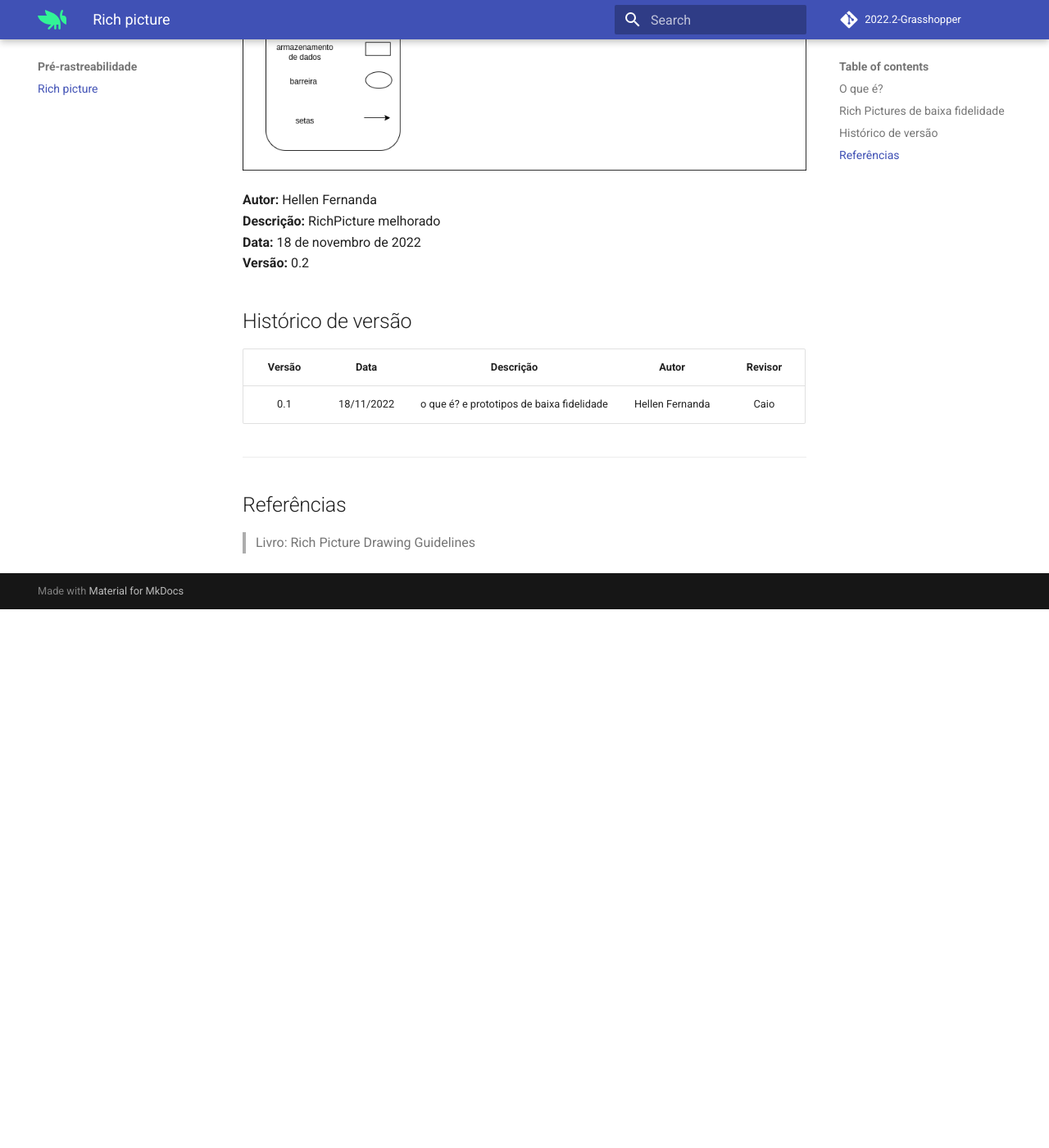
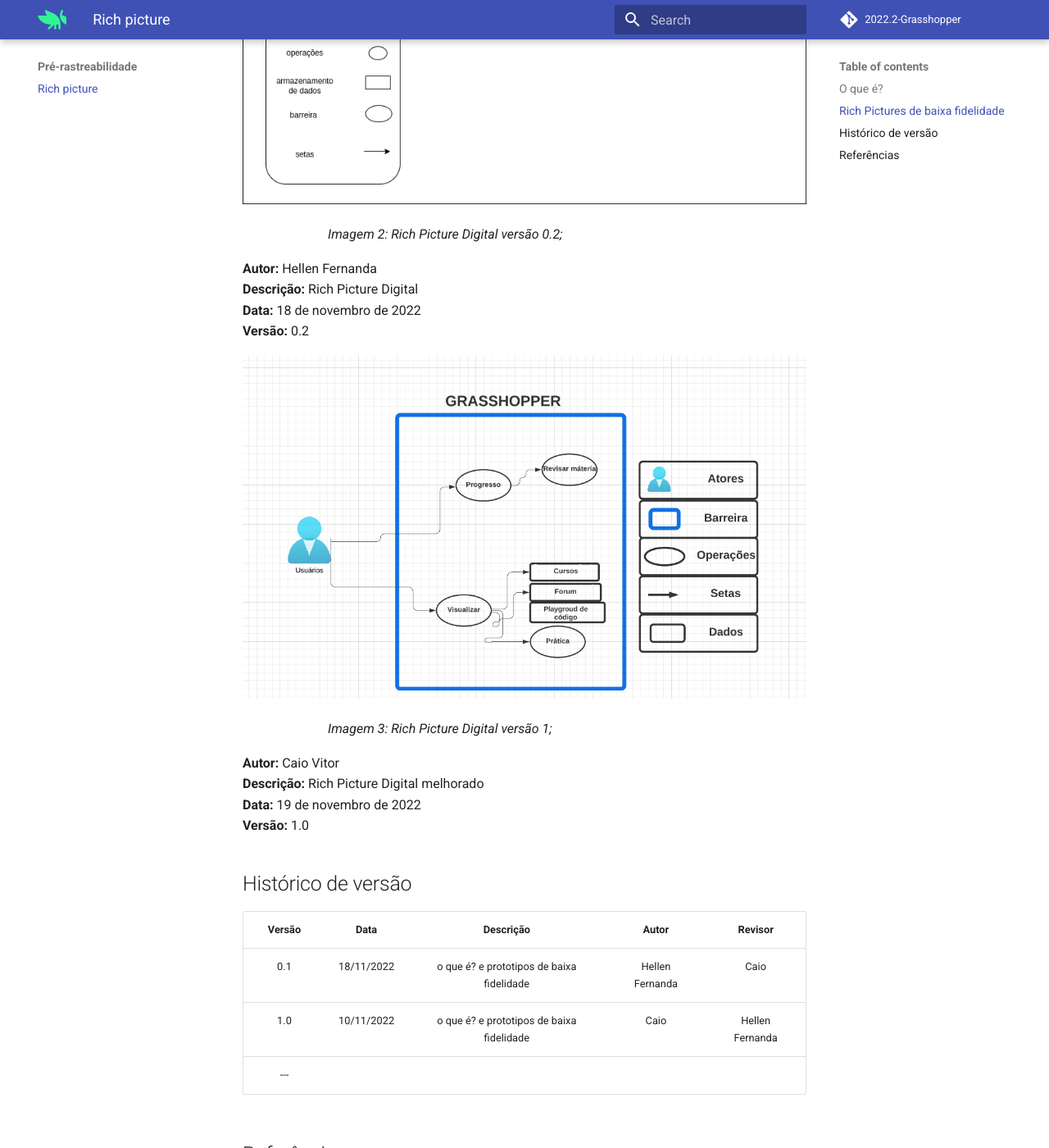
Before and after one commit to Requisitos-de-Software/2022.2-Grasshopper, an MkDocs documentation site: the page built from docs/pre-traceability/richpicture.md, in a window 1280 px wide and 1400 px high, scrolled down 1778 px. Shown: the whole window at 82% size. Built offline with MkDocs 1.6.1 and Material for MkDocs 9.7.7, drawn with Linux system fonts in a browser that asks for light colours; comment, search, counter and statistics services are not loaded; before the commit the page ends 2521 px from its top, so only the background shows below that; some of the changed text lies outside the part shown.

Commit message:
adicionando versão 1 do Rich Picture

```diff
--- a/docs/pre-traceability/richpicture.md
+++ b/docs/pre-traceability/richpicture.md
@@ -15,24 +15,36 @@
 
 ![RPHellen](./assets/rp1.png)
 
+<figcaption>Imagem 1: Rich Picture Digital versão 0.1;  </figcaption>
+
 **Autor:** Hellen Fernanda </br>
-**Descrição:** RichPicture Individual </br>
+**Descrição:** Rich Picture Individual </br>
 **Data:** 4 de novembro de 2022 </br>
 **Versão:** 0.1
 
 ![RPHellen](./assets/rp2.png)
 
+<figcaption>Imagem 2: Rich Picture Digital versão 0.2;  </figcaption>
+
 **Autor:** Hellen Fernanda </br>
-**Descrição:** RichPicture melhorado </br>
+**Descrição:** Rich Picture Digital </br>
 **Data:** 18 de novembro de 2022 </br>
 **Versão:** 0.2
 
+![RPHellen](./assets/rp3.png)
+
+<figcaption>Imagem 3: Rich Picture Digital versão 1;  </figcaption>
+
+**Autor:** Caio Vitor </br>
+**Descrição:** Rich Picture Digital melhorado </br>
+**Data:** 19 de novembro de 2022 </br>
+**Versão:** 1.0
 ## Histórico de versão
 
 | Versão |    Data    |                 Descrição                 |      Autor      | Revisor |
 | :----: | :--------: | :---------------------------------------: | :-------------: | :-----: |
 |  0.1   | 18/11/2022 | o que é? e prototipos de baixa fidelidade | Hellen Fernanda |  Caio   |
-
+|  1.0   | 10/11/2022 | o que é? e prototipos de baixa fidelidade | Caio |  Hellen Fernanda   |
 ---
 
 ## Referências
```
Also changed, not shown: docs/pre-traceability/assets/rp3.png (added).
